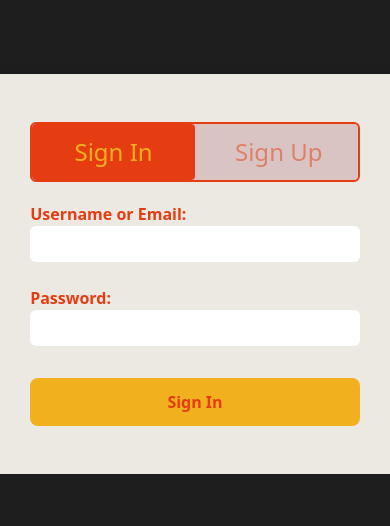
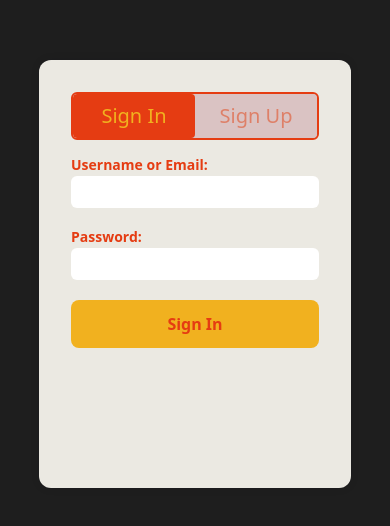
Before and after one commit to Parpaploy/money-account, a React (Vite) app: page /auth in a window 390 px wide. Shown: the part 148-674 px from the top of the page. Built offline with nearby package versions, Linux system fonts and the light colour scheme.

Commit message:
add:sidebar n update:reponsive-auth-page

```diff
--- a/src/components/input-box.tsx
+++ b/src/components/input-box.tsx
@@ -3,11 +3,11 @@ import type { IInputBox } from "../interfaces/component.inteface";
 export default function InputBox(props: IInputBox) {
   return (
     <div className="w-full">
-      <label className="font-bold text-md" htmlFor={props.id}>
+      <label className="font-bold md:text-md text-sm" htmlFor={props.id}>
         {props.header}:
       </label>
       <input
-        className="w-full px-2.5 py-1.5 bg-white rounded-md"
+        className="w-full px-2.5 py-1 md:py-1.5 bg-white rounded-md"
         type={props.type}
         name={props.id}
         value={props.value}
--- a/src/components/private-navbar.tsx
+++ b/src/components/private-navbar.tsx
@@ -8,8 +8,8 @@ export default function PrivateNavbar() {
   const navigator = useNavigate();
 
   return (
-    <div className="w-full h-[10svh] min-h-[10svh] bg-amber-300 flex justify-between">
-      <h1>Hello {username}!</h1>
+    <div className="w-full h-[10svh] min-h-[10svh] bg-[#E53C12] flex justify-between">
+      <h1>Welcome, {username}</h1>
       <button
         onClick={() => {
           logOutCallBack(navigator);
--- /dev/null
+++ b/src/components/private-sidebar.tsx
@@ -0,0 +1,3 @@
+export default function PrivateSidebar() {
+  return <div className="w-[45svh] h-[90svh] bg-[#F1B11F]"></div>;
+}
--- a/src/layouts/private-layout-navbar.tsx
+++ b/src/layouts/private-layout-navbar.tsx
@@ -1,22 +1,20 @@
-import { Outlet, useNavigate } from "react-router-dom";
+import { Outlet } from "react-router-dom";
 import PrivateNavbar from "../components/private-navbar";
-import { useEffect, useState } from "react";
-import { useToken } from "../hooks/token-hook";
+import PrivateSidebar from "../components/private-sidebar";
 
 export default function PrivateLayoutNavbar() {
-  const navigator = useNavigate();
-  const { AuthHandler } = useToken();
+  return (
+    <div className="h-screen flex flex-col">
+      <div className="w-full">
+        <PrivateNavbar />
+      </div>
 
-  const [token, setToken] = useState<string | null>(null);
-
-  useEffect(() => {
-    AuthHandler(navigator, setToken);
-  }, [token]);
-
-  return (
-    <>
-      <PrivateNavbar />
-      <Outlet />
-    </>
+      <div className="flex overflow-hidden">
+        <PrivateSidebar />
+        <main className="flex-1 overflow-y-auto bg-gray-100">
+          <Outlet />
+        </main>
+      </div>
+    </div>
   );
 }
--- a/src/pages/auth-page/auth-page.tsx
+++ b/src/pages/auth-page/auth-page.tsx
@@ -11,13 +11,13 @@ export default function AuthPage() {
     <>
       <div className="w-full h-screen bg-[#1E1E1E] flex justify-center items-center text-[#E53C12]">
         <div
-          className="bg-[#EBE9E2] rounded-xl flex flex-col justify-start items-center p-12 md:min-h-132 md:h-132 md:w-110 gap-5"
+          className="bg-[#EBE9E2] rounded-xl flex flex-col justify-start items-center p-8 md:p-12 min-h-107 md:min-h-132 md:h-132 md:w-110 w-[80%] gap-3 md:gap-5"
           style={{
             boxShadow:
               "rgba(17, 17, 26, 0.05) 0px 1px 0px, rgba(17, 17, 26, 0.1) 0px 0px 8px",
           }}
         >
-          <div className="flex border-2 border-[#E53C12] bg-[#dac3c3] rounded-md overflow-hidden text-[#F1B11F] text-2xl md:min-h-18 md:h-18 w-full">
+          <div className="flex border-2 border-[#E53C12] bg-[#dac3c3] rounded-md overflow-hidden text-[#F1B11F] md:text-2xl text-xl text-center md:min-h-18 md:h-18 w-full">
             <AuthMenuButton
               title="Sign In"
               menuText="signin"
--- a/src/pages/auth-page/components/auth-menu-btn.tsx
+++ b/src/pages/auth-page/components/auth-menu-btn.tsx
@@ -7,7 +7,7 @@ export default function AuthMenuButton(props: IAuthMenuButton) {
         props.menu === props.menuText
           ? "bg-[#E53C12] text-[#F1B11F]"
           : "bg-[#dac3c3] text-[#de8068]"
-      } rounded-sm overflow-hidden px-10 py-3 cursor-pointer w-full whitespace-nowrap font-md`}
+      } rounded-sm overflow-hidden md:px-10 md:py-3 py-2 text-center cursor-pointer w-full whitespace-nowrap font-md`}
       onClick={() => {
         props.setMenu(props.menuText);
       }}
--- a/src/pages/auth-page/components/login/login-page.tsx
+++ b/src/pages/auth-page/components/login/login-page.tsx
@@ -25,7 +25,7 @@ export default function LoginPage() {
   }, []);
 
   return (
-    <div className="flex flex-col rounded-xl gap-6 w-full">
+    <div className="flex flex-col rounded-xl gap-4 md:gap-6 w-full">
       <InputBox
         header="Username or Email"
         id="identity"
@@ -43,7 +43,7 @@ export default function LoginPage() {
       />
 
       <button
-        className="hover:cursor-pointer bg-[#F1B11F] rounded-lg py-3 font-bold mt-2"
+        className="hover:cursor-pointer bg-[#F1B11F] rounded-lg py-3 font-bold mt-1 md:mt-2"
         onClick={() => {
           LoginHandler(
             name,
--- a/src/pages/auth-page/components/register-page/register-page.tsx
+++ b/src/pages/auth-page/components/register-page/register-page.tsx
@@ -20,7 +20,7 @@ export default function RegisterPage({
     // GetCategories("9zddISUamJXZmh7SPDhw");
   }, []);
   return (
-    <div className="flex flex-col rounded-xl gap-2 w-full">
+    <div className="flex flex-col rounded-xl gap-1 md:gap-2 w-full">
       <InputBox
         header="Username"
         id="username"
@@ -54,7 +54,7 @@ export default function RegisterPage({
       />
 
       <button
-        className="hover:cursor-pointer bg-[#F1B11F] rounded-lg py-3 font-bold mt-5"
+        className="hover:cursor-pointer bg-[#F1B11F] rounded-lg py-3 font-bold mt-4 md:mt-5"
         onClick={async () => {
           await RegisterHandler(
             name,
--- a/src/pages/homepage/homepage.tsx
+++ b/src/pages/homepage/homepage.tsx
@@ -10,7 +10,7 @@ export default function Homepage() {
     return <>No Found</>;
   }
   return (
-    <>
+    <div className="w-full h-[90svh] bg-[#EBE9E2]">
       Hello {username}
       <button
         onClick={() => {
@@ -21,6 +21,6 @@ export default function Homepage() {
       >
         Click to add Expense
       </button>
-    </>
+    </div>
   );
 }
```
